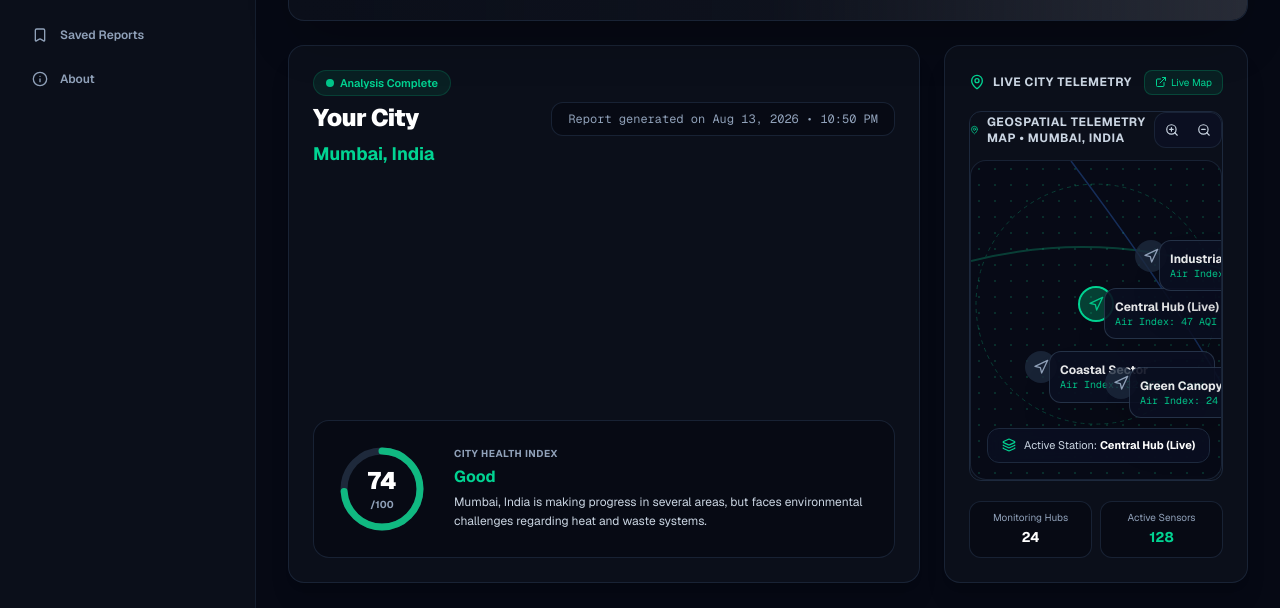
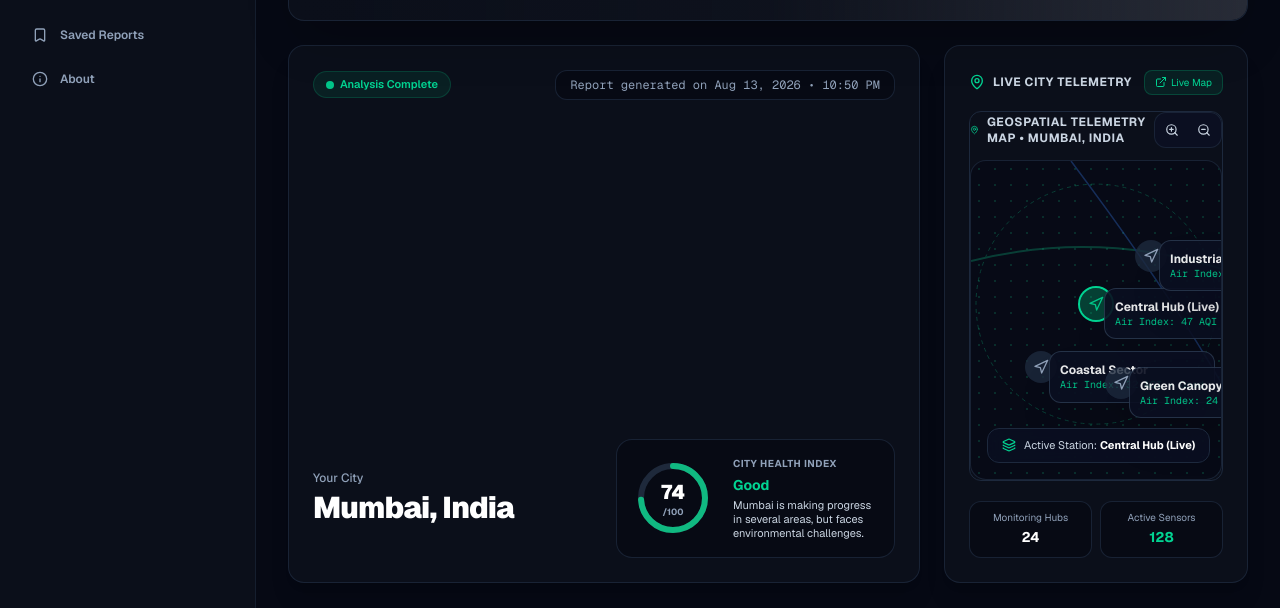
Before and after one commit to elli1emazzel1-tech/city-dna-scanner, a Next.js app: page / in a window 1280 px wide. Shown: the part 297-905 px from the top of the page. Built offline with nearby package versions, Linux system fonts and the light colour scheme; grey boxes are pictures that could not be loaded.

Commit message:
fix: update layout and navigation state

```diff
--- a/src/app/page.tsx
+++ b/src/app/page.tsx
@@ -122,7 +122,7 @@ export default function Home() {
 
         {/* Main Content Area */}
         <main className="flex-1 p-6 md:p-8 space-y-6 max-w-7xl mx-auto w-full">
-          {/* Hero Banner with Futuristic City Backdrop */}
+          {/* Hero Banner */}
           <div className="relative rounded-2xl overflow-hidden bg-[#0B0F1A] border border-slate-800/80 p-8 shadow-2xl flex flex-col lg:flex-row justify-between items-start lg:items-center gap-6">
             <div
               className="absolute inset-0 opacity-20 bg-cover bg-center pointer-events-none mix-blend-luminosity"
@@ -195,43 +195,47 @@ function ExactDashboardView({ report }: { report: any }) {
 
   return (
     <div className="space-y-6">
-      {/* City Overview & Circular Score */}
+      {/* Unified City Overview & Circular Score Card */}
       <div className="grid grid-cols-1 lg:grid-cols-3 gap-6">
         <div className="lg:col-span-2 p-6 rounded-2xl bg-[#0B0F1A] border border-slate-800/80 flex flex-col justify-between space-y-6 shadow-xl">
-          <div className="flex flex-col sm:flex-row justify-between items-start sm:items-center gap-4">
-            <div className="space-y-1.5">
+          <div className="flex items-center justify-between">
             <div className="inline-flex items-center gap-1.5 px-3 py-1 rounded-full bg-emerald-500/10 border border-emerald-500/20 text-emerald-400 text-[11px] font-semibold">
               <span className="w-2 h-2 rounded-full bg-emerald-400 animate-pulse" />
               Analysis Complete
             </div>
-              <h3 className="text-2xl font-black text-white tracking-tight">Your City</h3>
-              <p className="text-lg font-bold text-emerald-400">{cityName}</p>
-            </div>
-            <div className="text-xs text-slate-400 bg-[#070A14] px-4 py-2 rounded-xl border border-slate-800/80 font-mono">
+            <div className="text-xs text-slate-400 bg-[#070A14] px-3.5 py-1.5 rounded-xl border border-slate-800/80 font-mono">
               Report generated on Aug 13, 2026 • 10:50 PM
             </div>
           </div>
 
-          <div className="flex items-center gap-6 p-5 rounded-2xl bg-[#070A14] border border-slate-800/80">
+          <div className="grid grid-cols-1 md:grid-cols-2 gap-6 items-center">
+            {/* Left side: City Name */}
+            <div className="space-y-1">
+              <span className="text-xs text-slate-400 font-medium block">Your City</span>
+              <h3 className="text-3xl font-black text-white tracking-tight">{cityName}</h3>
+            </div>
+
+            {/* Right side: Circular Health Index Score Card */}
+            <div className="flex items-center gap-5 p-4 rounded-2xl bg-[#070A14] border border-slate-800/80">
               <div className="relative flex items-center justify-center flex-shrink-0">
-              <svg className="w-24 h-24 transform -rotate-90">
-                <circle cx="48" cy="48" r="38" stroke="#1E293B" strokeWidth="7" fill="transparent" />
+                <svg className="w-20 h-20 transform -rotate-90">
+                  <circle cx="40" cy="40" r="32" stroke="#1E293B" strokeWidth="6" fill="transparent" />
                   <circle
-                  cx="48"
-                  cy="48"
-                  r="38"
+                    cx="40"
+                    cy="40"
+                    r="32"
                     stroke="#10B981"
-                  strokeWidth="7"
-                  strokeDasharray={238}
-                  strokeDashoffset={238 - (238 * overallScore) / 100}
+                    strokeWidth="6"
+                    strokeDasharray={201}
+                    strokeDashoffset={201 - (201 * overallScore) / 100}
                     strokeLinecap="round"
                     fill="transparent"
                     className="transition-all duration-1000 ease-out"
                   />
                 </svg>
                 <div className="absolute text-center">
-                <span className="text-2xl font-black text-white block">{overallScore}</span>
-                <span className="text-[10px] text-slate-400 font-bold block">/100</span>
+                  <span className="text-xl font-black text-white block">{overallScore}</span>
+                  <span className="text-[9px] text-slate-400 font-bold block">/100</span>
                 </div>
               </div>
 
@@ -239,10 +243,11 @@ function ExactDashboardView({ report }: { report: any }) {
                 <span className="text-[10px] text-slate-400 font-bold uppercase tracking-wider block">
                   City Health Index
                 </span>
-              <p className="text-base font-bold text-emerald-400">{statusText}</p>
-              <p className="text-xs text-slate-300 leading-relaxed">
-                {cityName} is making progress in several areas, but faces environmental challenges regarding heat and waste systems.
+                <p className="text-sm font-bold text-emerald-400">{statusText}</p>
+                <p className="text-[11px] text-slate-300 leading-tight">
+                  Mumbai is making progress in several areas, but faces environmental challenges.
                 </p>
+              </div>
             </div>
           </div>
         </div>
@@ -348,7 +353,7 @@ function ExactDashboardView({ report }: { report: any }) {
   );
 }
 
-// ---------------- COMPARE CITIES VIEW (TOP 10 CLEANEST CITIES) ----------------
+// ---------------- COMPARE CITIES VIEW ----------------
 
 function CompareCitiesView({ report }: { report: any }) {
   const customCityName = report?.cityName;
```
Lines whose indentation alone changed are shown as unchanged.
